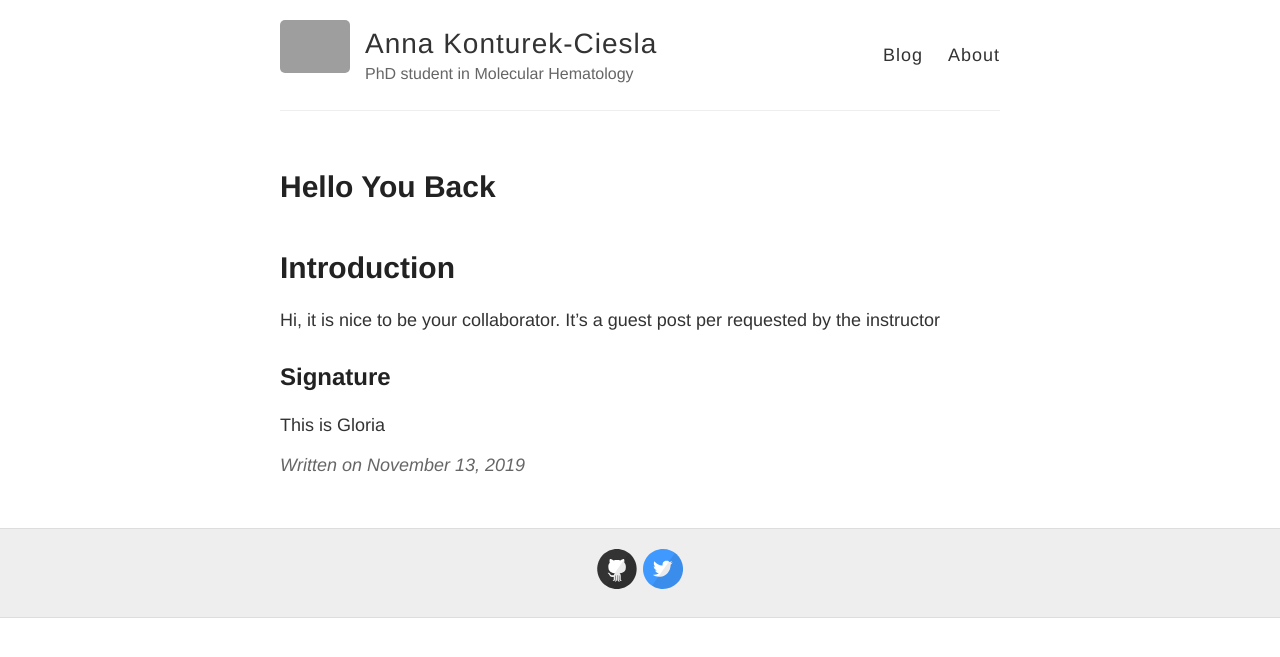
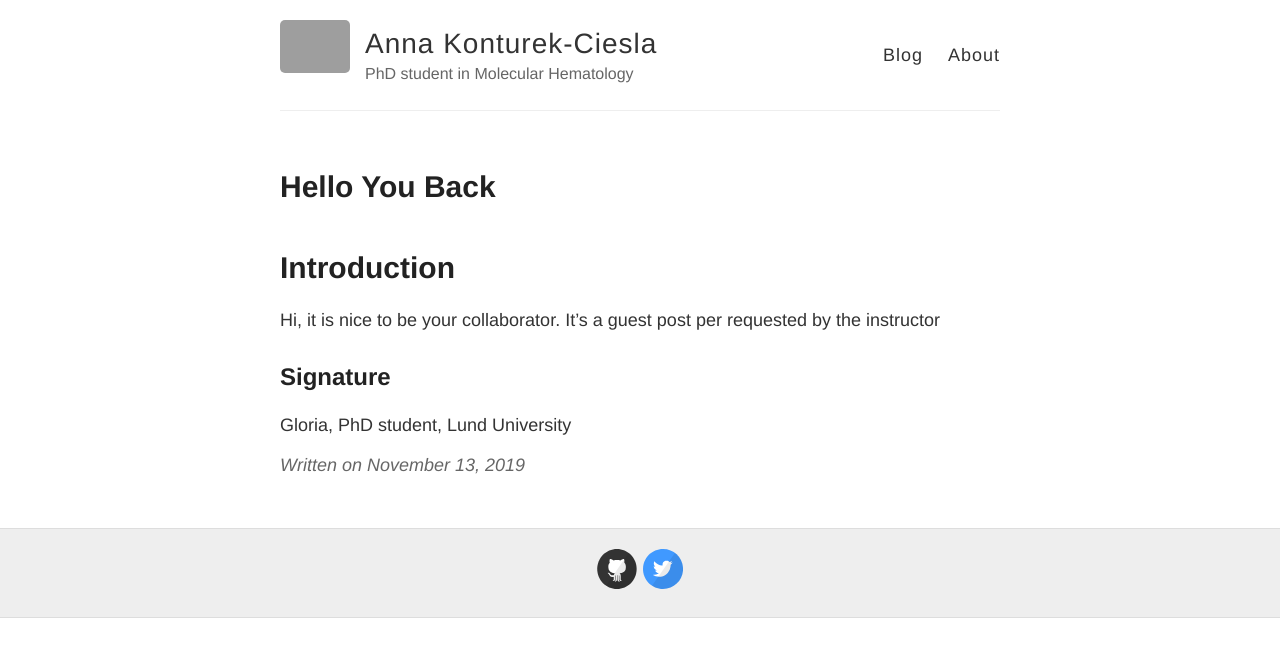
Before and after one commit to annakonturekciesla/annakonturekciesla.github.io, a Jekyll site: the page built from _posts/2019-11-13-Hello-you-back.md, in a window 1280 px wide. Shown: the top 657 px of the page. Built offline with Jekyll 4.4.1, drawn with Linux system fonts in a browser that asks for light colours; our own code applies the rules of GitHub Pages for plain Markdown files; grey boxes are pictures that could not be loaded.

Commit message:
alterations for signature

```diff
--- a/_posts/2019-11-13-Hello-you-back.md
+++ b/_posts/2019-11-13-Hello-you-back.md
@@ -4,4 +4,4 @@ Hi, it is nice to be your collaborator.
 It's a guest post per requested by the instructor
 
 ## Signature
-This is Gloria
+Gloria, PhD student, Lund University
```
